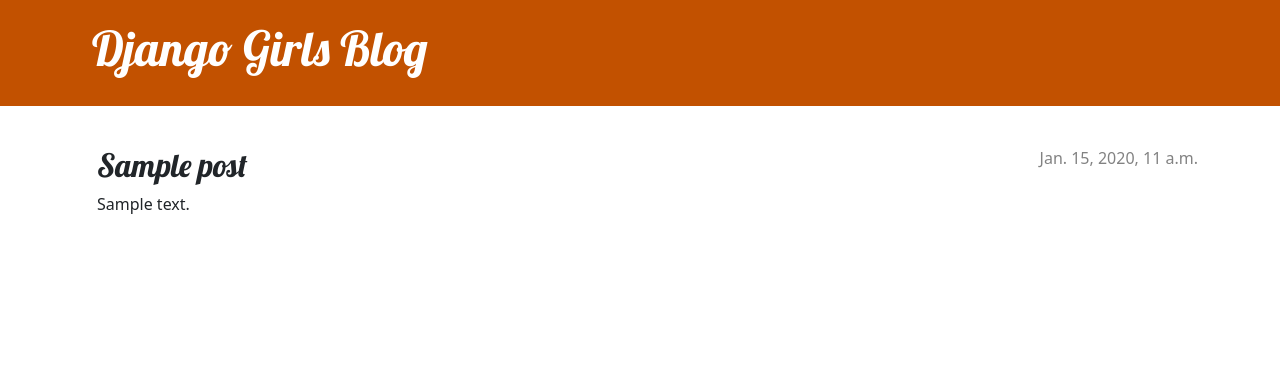
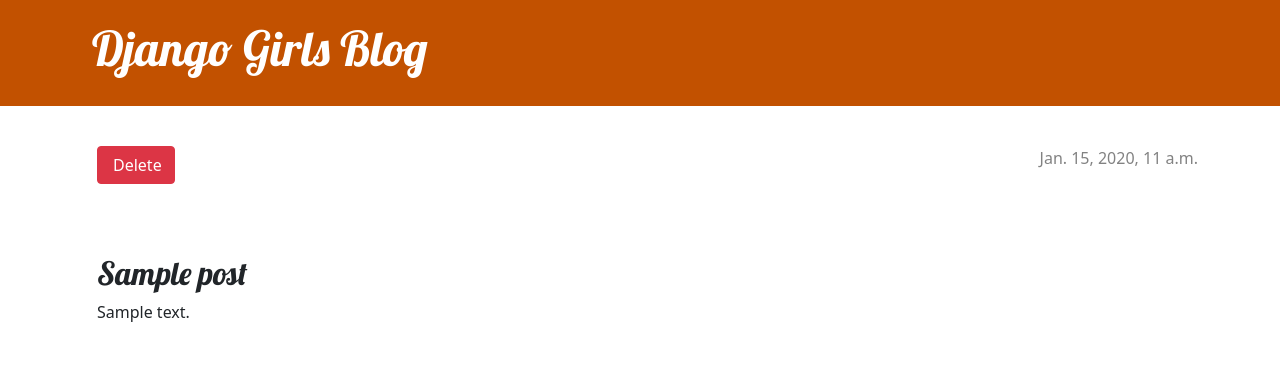
Before and after one commit to hyeonjoo/my-first-blog, a Django app: page /post/1/ in a window 1280 px wide. Shown: the top 366 px of the page. Run offline with Django 3.2, Linux system fonts and the light colour scheme; tables that the repository leaves empty hold one stand-in row (values such as "Sample post").

Commit message:
feat: Create deleting feature

```diff
--- a/blog/templates/blog/post_detail.html
+++ b/blog/templates/blog/post_detail.html
@@ -18,6 +18,10 @@
                 <button type="submit" class="post btn btn-info" name="publish">Publish</button>
             </form>
         {% endif %}
+        <form method="POST" action="{% url 'post_remove' pk=post.pk %}" class="post-form">{% csrf_token %}
+            <button type="submit" class="post btn btn-danger" name="delete">Delete
+            </button>
+        </form>
         <h2>{{ post.title }}</h2>
         <p>{{ post.text|linebreaksbr }}</p>
     </article>
--- a/blog/urls.py
+++ b/blog/urls.py
@@ -8,4 +8,5 @@ urlpatterns = [
     path('post/new/', views.post_new, name='post_new'),
     path('drafts/', views.post_draft_list, name='post_draft_list'),
     path('post/<int:pk>/publish/', views.post_publish, name='post_publish'),
+    path('post/<pk>/remove/', views.post_remove, name='post_remove'),
 ]
--- a/blog/views.py
+++ b/blog/views.py
@@ -40,12 +40,14 @@ def post_draft_list(request):
     posts = Post.objects.filter(published_date__isnull=True).order_by('created_date')
     return render(request, 'blog/post_draft_list.html', {'posts': posts})
 
-def publish(post):
-    post.published_date = timezone.now()
-    post.save()
-
 def post_publish(request, pk):
     post = get_object_or_404(Post, pk=pk)
     if request.method=='POST':
         post.publish()
     return redirect('post_detail', pk=pk)
+
+def post_remove(request, pk):
+    post = get_object_or_404(Post, pk=pk)
+    if request.method=='POST':
+        post.delete()
+    return redirect('post_list')
```
